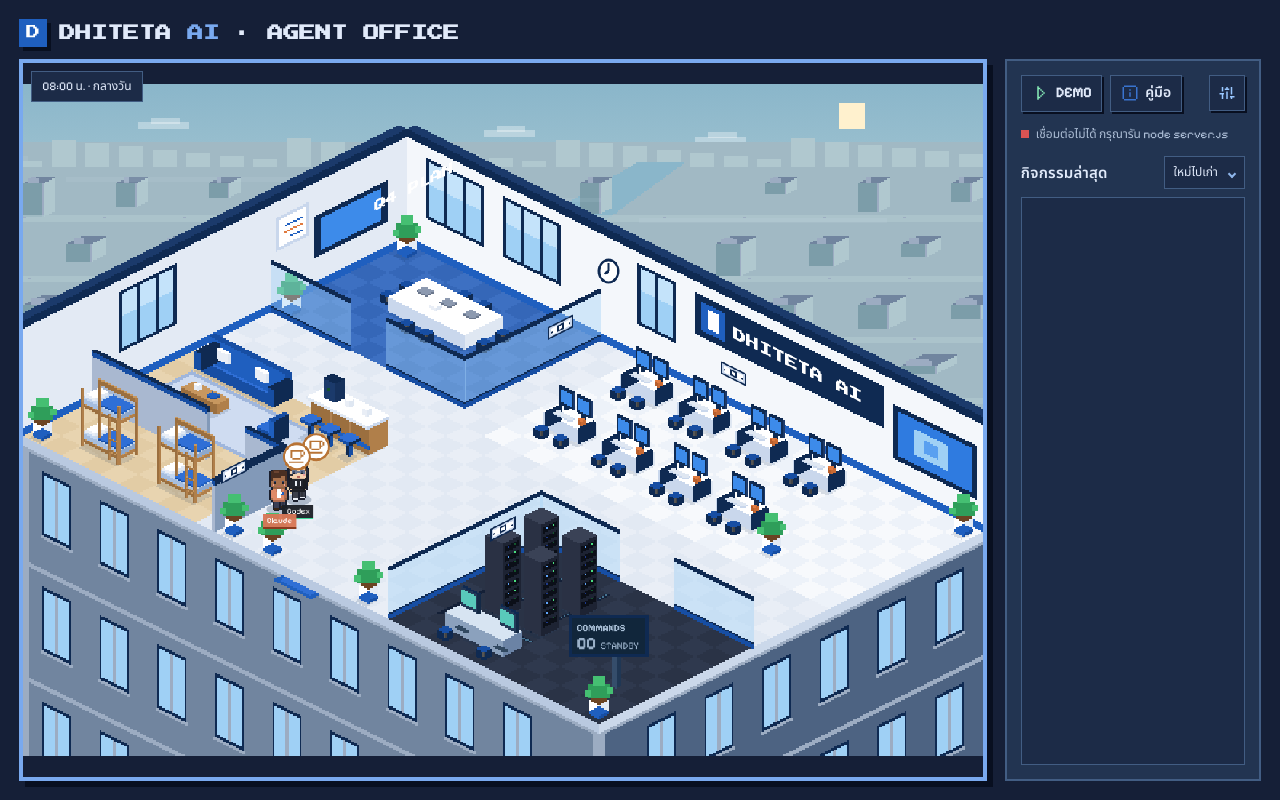
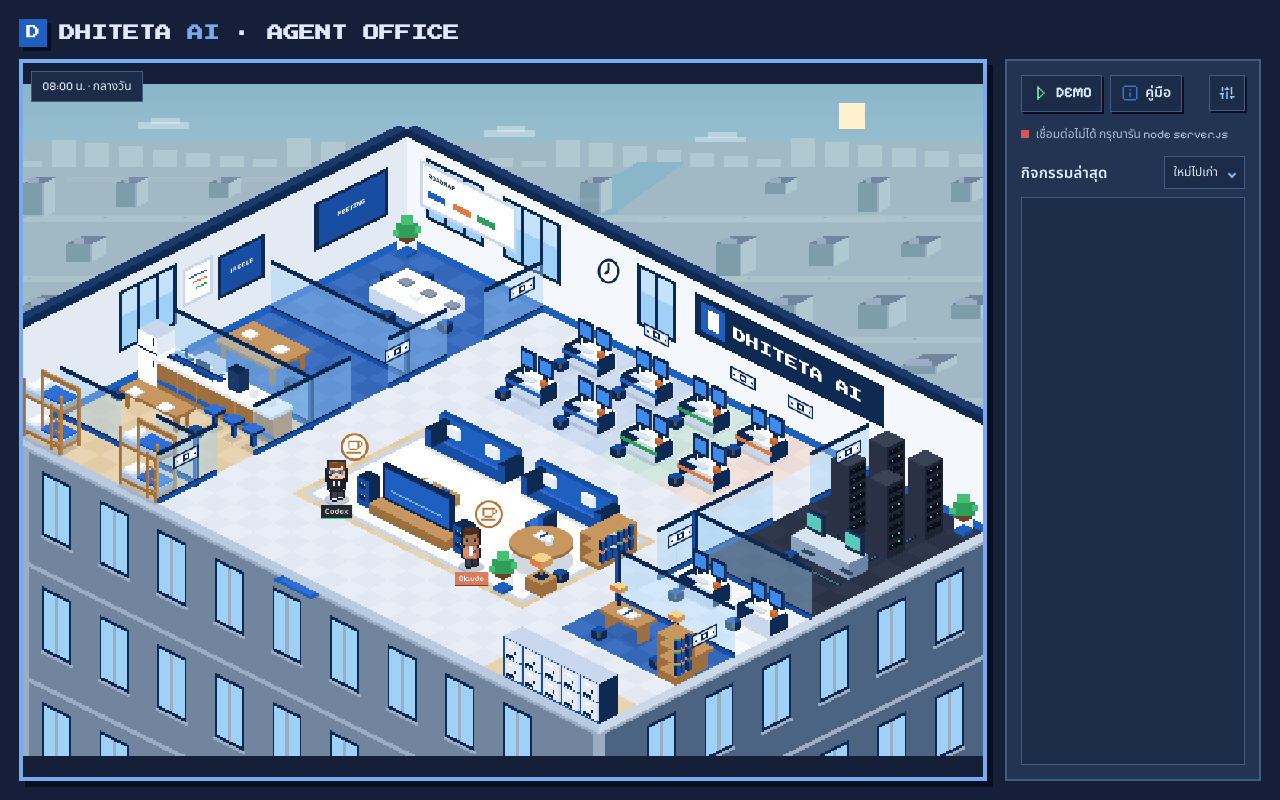
Before and after one commit to worldclup/agent-world, a website: page index.html in a window 1280 px wide. Drawn offline with Linux system fonts and the light colour scheme; no server answers; animation ran at ten frames a second.

Commit message:
feat: redesign large office with role zones and shared amenities

```diff
--- a/office.js
+++ b/office.js
@@ -45,49 +45,65 @@
 const deco = (x, y, kind, opt = {}) => objects.push({ x, y, w: 1, d: 1, kind, ...opt, depth: x + y + .3 });
 
 const AREAS = [
-  { x: 1, y: 1, w: 10, h: 7, floor: 'carpet', title: 'MEETING' },
-  { x: 1, y: 17, w: 9, h: 4, floor: 'wood', title: 'QUIET ROOM' },
-  { x: 13, y: 1, w: 18, h: 8, floor: 'tile', title: 'WORKSPACE' },
-  { x: 1, y: 12, w: 10, h: 5, floor: 'wood', title: 'LOUNGE' },
-  { x: 20, y: 13, w: 11, h: 8, floor: 'dark', title: 'SERVER' },
+  { x: 1, y: 1, w: 7, h: 7, floor: 'carpet', title: 'MEETING' },
+  { x: 1, y: 19, w: 7, h: 2, floor: 'wood', title: 'QUIET ROOM' },
+  { x: 11, y: 1, w: 6, h: 6, floor: 'developer', title: 'DEVELOPER' },
+  { x: 17, y: 1, w: 3, h: 6, floor: 'tester', title: 'TESTER' },
+  { x: 20, y: 1, w: 3, h: 6, floor: 'uxui', title: 'UX/UI' },
+  { x: 25, y: 10, w: 6, h: 4, floor: 'tile', title: 'TEAM OFFICE' },
+  { x: 1, y: 8, w: 7, h: 5, floor: 'carpet', title: 'HUDDLE' },
+  { x: 25, y: 14, w: 6, h: 3, floor: 'carpet', title: 'FOCUS' },
+  { x: 25, y: 19, w: 6, h: 2, floor: 'wood', title: 'LOCKERS' },
+  { x: 1, y: 13, w: 7, h: 6, floor: 'wood', title: 'KITCHEN' },
+  { x: 11, y: 10, w: 12, h: 7, floor: 'wood', title: 'LOUNGE' },
+  { x: 25, y: 1, w: 6, h: 9, floor: 'dark', title: 'SERVER' },
 ];
 
 // lounge
-object(2, 12, 4, 1, 'sofa'); object(3, 14, 2, 1, 'coffeeTable'); object(7, 14, 1, 1, 'armchair'); object(8, 12, 3, 1, 'coffeeBar');
-const barSeats = [[8,13],[9,13],[10,13]];
+object(12,10,4,1,'sofa');object(17,10,4,1,'sofa');object(14,13,2,1,'coffeeTable');object(19,12,1,1,'armchair');
+object(14,15,4,1,'tvConsole');object(13,15,1,1,'speaker');object(18,15,1,1,'speaker');
+// A low reading nook sits beside, rather than in front of, the television area.
+object(20,13,2,2,'roundTable');object(22,11,1,2,'bookcase',{low:true});
+deco(20,12,'chair',{readingSeat:true});deco(22,14,'chair',{readingSeat:true});
+object(22,15,1,1,'bedside');object(21,16,1,1,'plant');
+object(2,14,3,1,'kitchenCounter',{microwave:true});object(1,14,1,1,'fridge');object(5,14,3,1,'coffeeBar');
+object(2,16,3,1,'diningTable');deco(1,16,'chair');deco(5,16,'chair');
+const barSeats = [[5,15],[6,15],[7,15]];
 barSeats.forEach(([x,y]) => deco(x, y, 'barStool'));
-const napSpots = [[3,19],[7,19],[4,19],[8,19]];
-[[3,19],[7,19]].forEach(([x,y]) => deco(x,y,'daybed'));
-// Quiet room below the lounge; leave a two-tile doorway at x=7..8.
-object(1,17,6,1,'restWall');
-object(9,17,2,1,'restWall');
-object(10,17,1,4,'restWall');
-object(1, 1, 1, 1, 'plant'); object(1, 7, 1, 1, 'plant');
+const napSpots = [[1,20],[6,20],[2,20],[7,20]];
+[[1,20],[6,20]].forEach(([x,y]) => deco(x,y,'daybed'));
+// Each wing shares room boundaries; circulation stays on the lounge-facing side.
+object(1,19,3,1,'glass',{edge:true});object(6,19,3,1,'glass',{edge:true,joinAt:'end'});object(8,19,1,2,'glass',{edge:true});
+object(1,1,1,1,'plant');
 // Clear glass partitions around the meeting area, with open walkways between panels.
-object(11, 1, 1, 7, 'glass', { edge:true });
-object(1, 8, 4, 1, 'glass', { edge:true }); object(7, 8, 4, 1, 'glass', { edge:true });
-object(20, 13, 1, 8, 'glass', { edge:true });
-object(20, 13, 4, 1, 'glass', { edge:true }); object(27, 13, 4, 1, 'glass', { edge:true });
+object(8,1,1,3,'glass',{edge:true});object(8,6,1,3,'glass',{edge:true});
+object(25,11,1,1,'glass',{edge:true});object(25,14,1,1,'glass',{edge:true,trimEnd:true});
+object(25,10,6,1,'glass',{edge:true,joinAt:'start'});object(25,14,6,1,'glass',{edge:true,joinAt:'start'});
 // workspace
-for (const y of [2, 6]) for (const x of [14, 17, 20, 23]) { object(x, y, 2, 1, 'desk'); deco(x, y + 1, 'chair'); deco(x + 1, y + 1, 'chair'); }
-object(30, 1, 1, 1, 'plant'); object(26, 7, 1, 1, 'plant');
+for (const y of [2,5]) for (const x of [11,14,17,20]) { object(x,y,2,1,'desk',{role:x<17?'developer':x<20?'tester':'uxui'});deco(x,y+1,'chair'); }
+// Smaller rooms sit around a continuous central circulation route.
+for(const x of [26,29]){object(x,11,2,1,'desk');deco(x,12,'chair');}
+object(25,1,1,3,'glass',{edge:true});object(25,6,1,5,'glass',{edge:true});
+// The lounge is an open central hub; meeting rooms share the left wing.
+object(1,8,8,1,'glass',{edge:true,joinAt:'end'});
+object(8,11,1,5,'glass',{edge:true});object(8,18,1,1,'glass',{edge:true});
+object(1,13,8,1,'glass',{edge:true,joinAt:'end'});
+object(2,10,3,2,'diningTable');deco(1,10,'chair');deco(5,11,'chair');
+object(26,15,2,1,'readingDesk');object(29,15,2,1,'readingDesk');object(30,16,1,1,'bookcase');
+deco(26,16,'chair');deco(29,16,'chair');
+object(26,20,4,1,'locker');object(30,20,1,1,'locker');
+object(30,1,1,1,'plant');
 // meeting
-object(4, 3, 4, 2, 'table');
-[[3, 3], [3, 4], [8, 3], [8, 4], [5, 2], [6, 2], [5, 5], [6, 5]].forEach(([x, y]) => deco(x, y, 'chair'));
-object(1, 20, 1, 1, 'plant'); object(11, 20, 1, 1, 'plant');
+object(3,3,3,2,'table');
+[[2,3],[6,4],[3,2],[4,5]].forEach(([x,y])=>deco(x,y,'chair'));
 // server
-for (const y of [15,17]) for (const x of [22,24]) object(x,y,1,1,'rack');
-object(22,19,3,1,'controlDesk');
-[22,24].forEach(x => deco(x,20,'chair'));
-object(29,18,1,1,'serverStatus');
-object(30, 20, 1, 1, 'plant');
-// entry
-object(13, 20, 1, 1, 'plant'); object(18, 20, 1, 1, 'plant');
+for(const y of [2,4])for(const x of [27,29])object(x,y,1,1,'rack');
+object(27,6,3,1,'controlDesk');deco(27,7,'chair');
 
 const zones = {
-  read: [[14,3],[17,3],[20,3],[23,3]], write: [[14,7],[17,7],[20,7],[23,7]],
-  web: [[27,3],[29,3]], bash: [[22,20],[24,20],[25,15],[25,17]],
-  think: [[5,2],[6,5],[3,3],[8,4]], idle: [[2,14],[5,14],[3,16],[6,16]],
+  read: [[11,3],[14,3],[17,3],[20,3],[26,12],[26,16],[29,16]], write: [[11,6],[14,6],[17,6],[20,6],[29,12]],
+  web: [[30,12],[28,12]], bash: [[27,7],[28,4]],
+  think: [[2,3],[6,4],[3,2],[4,5],[2,9],[6,11]], idle: [[12,12],[18,13],[20,12],[22,14],[27,19]],
 };
 zones.talk = zones.think; zones.agent = zones.think;
 const labels = { read:'อ่าน / ค้นหา', write:'แก้ไขไฟล์', web:'ค้นเว็บ', bash:'รันคำสั่ง', think:'กำลังคิด', talk:'กำลังตอบ', agent:'ประสานงาน', idle:'พักผ่อน' };
@@ -190,7 +206,7 @@
   }
 }
 
-const roamSpots = [[2,14],[5,14],[3,16],[6,16],[8,16],[9,15],[2,16], ...barSeats];
+const roamSpots = [[12,12],[18,13],[20,12],[22,14],[12,14],[19,14],[9,15],[24,18],[27,19], ...barSeats];
 const OFFICE_LAYOUTS={home:{cols:18,rows:16},medium:{cols:26,rows:20},large:{cols:32,rows:22}};
 let officeLayout='large';
 const largePlan={objects:objects.map(o=>({...o})),areas:AREAS.map(a=>({...a})),blocked:[...blocked],zones:JSON.parse(JSON.stringify(zones)),bar:barSeats.map(p=>[...p]),nap:napSpots.map(p=>[...p]),roam:roamSpots.map(p=>[...p])};
@@ -350,9 +366,15 @@
   const {sky,sky2}=C;
   Object.assign(C,BUILDINGS.modern.palette,BUILDINGS[theme].palette,{sky,sky2});
 }
+function workRoleColor(role) {return {developer:C.blue,tester:C.leaf,uxui:C.orange}[role];}
 function floorColor(kind, x, y) {
   const odd = (x + y) % 2;
   const style=BUILDINGS[buildingTheme];
+  const tint=workRoleColor(kind);
+  if(tint) {
+    const base=floorColor('tile',x,y);
+    return '#'+[1,3,5].map(i=>Math.round(parseInt(base.slice(i,i+2),16)*.82+parseInt(tint.slice(i,i+2),16)*.18).toString(16).padStart(2,'0')).join('');
+  }
   if (!kind) return style.walkway[odd?0:1];
   const pair=style.floors?.[kind];
   if(pair)return pair[odd?0:1];
@@ -537,10 +559,15 @@
     QUIET:{x:7,y:10,h:20,label:'QUIET ROOM',description:'อ่านหนังสือและทำงานอย่างสงบ'},
   },
   large:{
-    WORKSPACE:{x:18,y:1,h:21,label:'WORKSPACE',description:'พื้นที่โต๊ะทำงานร่วมกัน'},
-    MEETING:{x:11,y:3,h:20,label:'MEETING',description:'ประชุมและนำเสนอแผนงาน'},
-    'QUIET ROOM':{x:10,y:19,h:20,slope:-.5,label:'BEDROOM',description:'พักผ่อนและนอนพักบนเตียงสองชั้น'},
-    SERVER:{x:20,y:15,h:20,label:'SERVER',description:'ดูแลเซิร์ฟเวอร์และตรวจสถานะคำสั่ง'},
+    DEVELOPER:{x:14,y:1,h:21,label:'DEVELOPER',description:'โซนพัฒนาโปรแกรม · โต๊ะทำงาน 4 จุด'},
+    TESTER:{x:18.5,y:1,h:21,label:'TESTER',description:'โซนทดสอบและตรวจสอบคุณภาพ · โต๊ะทำงาน 2 จุด'},
+    'UX/UI':{x:21.5,y:1,h:21,label:'UX/UI',description:'โซนออกแบบประสบการณ์และหน้าจอ · โต๊ะทำงาน 2 จุด'},
+    MEETING:{x:8,y:2,h:20,label:'MEETING',description:'ประชุมและนำเสนอแผนงาน'},
+    'QUIET ROOM':{x:8,y:19.5,h:20,slope:-.5,label:'BEDROOM',description:'พักผ่อนและนอนพักบนเตียงสองชั้น'},
+    SERVER:{x:25,y:2,h:20,label:'SERVER',description:'ดูแลเซิร์ฟเวอร์และตรวจสถานะคำสั่ง'},
+    HUDDLE:{x:8,y:8.5,h:20,slope:-.5,label:'HUDDLE ROOM',description:'ห้องประชุมเล็กสำหรับคุยงานกลุ่มย่อย'},
+    FOCUS:{x:31,y:15.5,h:22,slope:-.5,label:'FOCUS ROOM',description:'โต๊ะอ่านหนังสือและทำงานเงียบ ๆ'},
+    'TEAM OFFICE':{x:25,y:10.75,h:20,slope:-.5,label:'TEAM OFFICE',description:'ห้องทำงานทีมย่อย ใกล้พื้นที่ทำงานหลัก'},
   },
 };
 const zoneSign=area=>layoutSigns[officeLayout][area.title];
@@ -575,17 +602,16 @@
     poly(quad(x, y, 1, 1), floorColor(area && area.floor, x, y));
   }
   poly(quad(15, 21, 2, 1), C.blue); poly(quad(15.2, 21.15, 1.6, .7), C.blue2);   // entry mat
-  poly(quad(2, 13.2, 7, 3.2), '#9fb6dc'); poly(quad(2.2, 13.4, 6.6, 2.8), '#cfdcf1');   // lounge rug
+  poly(quad(11.3,10.2,11.4,6.5),C.edge);poly(quad(11.5,10.4,11,6.1),C.white); // central lounge rug
   // floor edge (gives the slab thickness)
   poly([iso(1, 21), iso(31, 21), up(iso(31, 21), -6), up(iso(1, 21), -6)], '#b9c9e0');
   poly([iso(31, 1), iso(31, 21), up(iso(31, 21), -6), up(iso(31, 1), -6)], '#cbd8ea');
   // Recessed cable trays stay walkable and connect the rack rows to the control desk.
-  for(const x of [22,24]) {
-    poly(quad(x+.42,14,.16,4),'#142037');
-    poly(quad(x+.47,14,.05,4),'#467390');
+  for(const x of [27,29]) {
+    poly(quad(x+.42,2,.16,5),'#142037');
+    poly(quad(x+.47,2,.05,5),'#467390');
   }
-  poly(quad(21,18.4,4,.2),'#142037');poly(quad(21,18.47,4,.06),'#467390');
-  poly(quad(21,16.4,.16,3),'#142037');
+  poly(quad(26,7.4,4,.2),'#142037');poly(quad(26,7.47,4,.06),'#467390');
 
   // walls
   wallQuad('l', 1, 21, 0, WALL, C.wallSide); wallQuad('r', 1, 31, 0, WALL, C.wall);
@@ -625,15 +651,17 @@
   // company logo
   wallQuad('r', 16, 25.8, 34, 60, C.navy); wallQuad('r', 16.3, 17.6, 38, 56, C.blue); wallQuad('r', 16.65, 17.25, 41, 53, C.white);
   wallText('r', 18, 42, 'DHITETA AI', 'bold 8px "Press Start 2P", monospace', '#fff');
-  // big web screen
-  wallQuad('r', 26.3, 30.7, 18, 52, C.navy);
-  wallQuad('r', 26.6, 30.4, 21, 49, (t / 700 | 0) % 2 ? '#2f7be0' : '#3d8bea');
-  wallQuad('r', 27.4, 29.2, 27, 43, '#9fd0f5'); wallQuad('r', 27.9, 28.7, 31, 39, '#5aa0f0');
   // meeting: TV + whiteboard on the left wall
-  wallQuad('l', 2, 5.8, 20, 46, C.navy); wallQuad('l', 2.3, 5.5, 23, 43, (t / 900 | 0) % 2 ? '#3d8bea' : '#5aa0f0');
-  wallText('l', 2.7, 30, 'Q4 PLAN', 'bold 7px "Press Start 2P", monospace', '#fff');
-  wallQuad('l', 6.1, 7.8, 36, 57, '#c9d7ec'); wallQuad('l', 6.23, 7.67, 38, 55, '#fff');
-  wallQuad('l', 6.45, 7.3, 49, 50, C.blue); wallQuad('l', 6.45, 7.45, 45, 46, C.orange); wallQuad('l', 6.45, 7.05, 41, 42, C.blue);
+  wallQuad('l',2,5.8,24,54,C.navy);wallQuad('l',2.2,5.6,26,52,C.blue3);
+  wallText('l',3.9,39,'MEETING','bold 4px monospace',C.white,'center');
+  wallQuad('r',1.7,6.7,28,57,C.edge);wallQuad('r',1.85,6.55,30,55,C.white);
+  wallText('r',2.1,48,'ROADMAP','bold 4px monospace',C.navy);
+  for(let i=0;i<3;i++)wallQuad('r',2.1+i*1.3,3+i*1.3,36,40,[C.blue,C.orange,C.leaf][i]);
+  // The small meeting room has its own screen and planning board, away from the entry.
+  wallQuad('l',8.4,10.8,24,51,C.navy);wallQuad('l',8.55,10.65,26,49,C.blue3);
+  wallText('l',9.6,37,'HUDDLE','bold 4px monospace',C.white,'center');
+  wallQuad('l',11.1,12.7,30,54,C.edge);wallQuad('l',11.22,12.58,32,52,C.white);
+  for(let i=0;i<3;i++)wallQuad('l',11.4,12.3-i*.15,46-i*4,47-i*4,[C.blue,C.orange,C.leaf][i]);
   // clock
   const [cx, cy] = wallPt('r', 11.5, 46);
   ctx.fillStyle = '#fff'; ctx.beginPath(); ctx.ellipse(cx, cy, 6, 7, 0, 0, Math.PI * 2); ctx.fill();
@@ -797,14 +825,37 @@
       box(x+.35,y+.46,w-.7,.02,18,C.blue3,C.blue,C.blue3,9);
       box(x+.65,y+.49,w-1.3,.02,1,C.glassTop,C.glassTop,C.glassTop,14);
       break;
+    case 'roundTable': {
+      const [cx,cy]=iso(x+w/2,y+d/2);
+      ctx.fillStyle='rgba(15,42,82,.18)';ctx.beginPath();ctx.ellipse(cx,cy,20,10,0,0,Math.PI*2);ctx.fill();
+      box(x+.85,y+.85,.3,.3,11,C.woodDark,C.woodDark,C.woodDark);
+      for(const [dy,color] of [[-10,C.woodDark],[-12,C.wood]]) {
+        ctx.fillStyle=color;ctx.beginPath();ctx.ellipse(cx,cy+dy,20,10,0,0,Math.PI*2);ctx.fill();
+      }
+      box(x+.5,y+.5,.7,.45,1,C.white,C.edge,C.edge,12);
+      box(x+.83,y+.5,.03,.45,1,C.blue3,C.blue3,C.blue3,13);
+      box(x+1.25,y+.9,.2,.2,3,C.white,C.edge,C.edge,12);
+      break;
+    }
     case 'diningTable':
       for(const dx of [.15,w-.3])for(const dy of [.15,d-.3])box(x+dx,y+dy,.15,.15,10,C.woodDark,C.woodDark,C.woodDark);
       box(x,y,w,d,2,C.wood,C.woodDark,C.woodDark,10);
       for(const dx of [.4,w-1])box(x+dx,y+.6,.5,.5,1,C.white,C.edge,C.edge,12);
       break;
+    case 'locker':
+      box(x,y,w,d,25,C.edge,C.blue3,C.navy);
+      for(const z of [1,13]) {
+        for(let i=0;i<w;i++) {
+          box(x+i+.08,y+.94,.84,.06,11,C.edge,C.wallSide,C.edge,z);
+          box(x+i+.65,y+1,.05,.04,2,C.navy,C.navy,C.navy,z+4);
+          box(x+i+.25,y+1,.35,.04,1,C.white,C.white,C.white,z+8);
+          for(let vent=0;vent<2;vent++)box(x+i+.2,y+1,.4,.04,.3,C.navy,C.navy,C.navy,z+1+vent);
+        }
+      }
+      break;
     case 'bookcase': {
-      box(x,y,w,d,27,C.wood,C.woodDark,C.woodDark);
-      for(const z of [4,12,20]) {
+      box(x,y,w,d,o.low?18:27,C.wood,C.woodDark,C.woodDark);
+      for(const z of (o.low?[2,10]:[4,12,20])) {
         box(x+.1,y+.1,w-.2,d-.2,1,C.wood,C.wood,C.wood,z);
         for(let i=0;i<Math.max(w,d)*3;i++)box(x+(w>d?.15+i*.3:.84),y+(w>d?.84:.15+i*.3),w>d?.18:.14,w>d?.14:.18,6,[C.blue,C.orange,C.leaf,C.edge][i%4],C.navy,C.blue3,z+1);
       }
@@ -831,6 +882,7 @@
       });
       box(x + .4, y + .55, .9, .25, 1, '#dfe7f2', '#c9d7ec', '#c9d7ec', 9);
       box(x + 1.6, y + .5, .2, .2, 3, C.orange, '#b85f2d', '#c96a33', 9);
+      if(o.role)box(x+.05,y+.96,w-.1,.04,2,workRoleColor(o.role),workRoleColor(o.role),workRoleColor(o.role),5);
       break;
     }
     case 'table':
@@ -950,10 +1002,11 @@
   a.look = a.look || lookFor(a.sid, a.kind);
   const working = !a.path.length && ['read', 'write', 'web', 'bash'].includes(a.state);
   const atBar = !a.path.length && a.state === 'idle' && barSeats.some(([sx,sy]) => a.x === sx && a.y === sy);
-  const sit = atBar || (!a.path.length && (['read', 'write'].includes(a.state) || (a.state === 'bash' && a.y === 20 && a.x <= 24)));
+  const atReadingSeat=!a.path.length&&a.state==='idle'&&objects.some(o=>o.readingSeat&&o.x===a.x&&o.y===a.y);
+  const sit = atBar || atReadingSeat || (!a.path.length && (['read', 'write'].includes(a.state) || (a.state === 'bash' && a.y === 20 && a.x <= 24)));
   const frame = a.path.length ? 1 + (Math.floor(t / 140) % 2) : 0;
   const prop = a.path.length ? '' : a.state === 'idle' ? 'mug' : ['think', 'talk', 'agent'].includes(a.state) ? 'tablet' : '';
-  const img = sprite(a.look, atBar ? 'front' : a.dir >= 2 ? 'front' : 'back', frame, prop, sit);
+  const img = sprite(a.look, atBar||atReadingSeat ? 'front' : a.dir >= 2 ? 'front' : 'back', frame, prop, sit);
   ctx.fillStyle = 'rgba(15,42,82,.25)'; ctx.beginPath(); ctx.ellipse(x, y, 8, 3.5, 0, 0, Math.PI * 2); ctx.fill();
   const typing = working && sit && Math.floor(t / 180) % 2 ? 1 : 0;      // tiny bob while typing
   const bob = a.path.length ? (frame === 1 ? 1 : 0) : 0;
```
Also changed, not shown: index.html (+1 -1 lines), office.test.js (+68 -4 lines).
